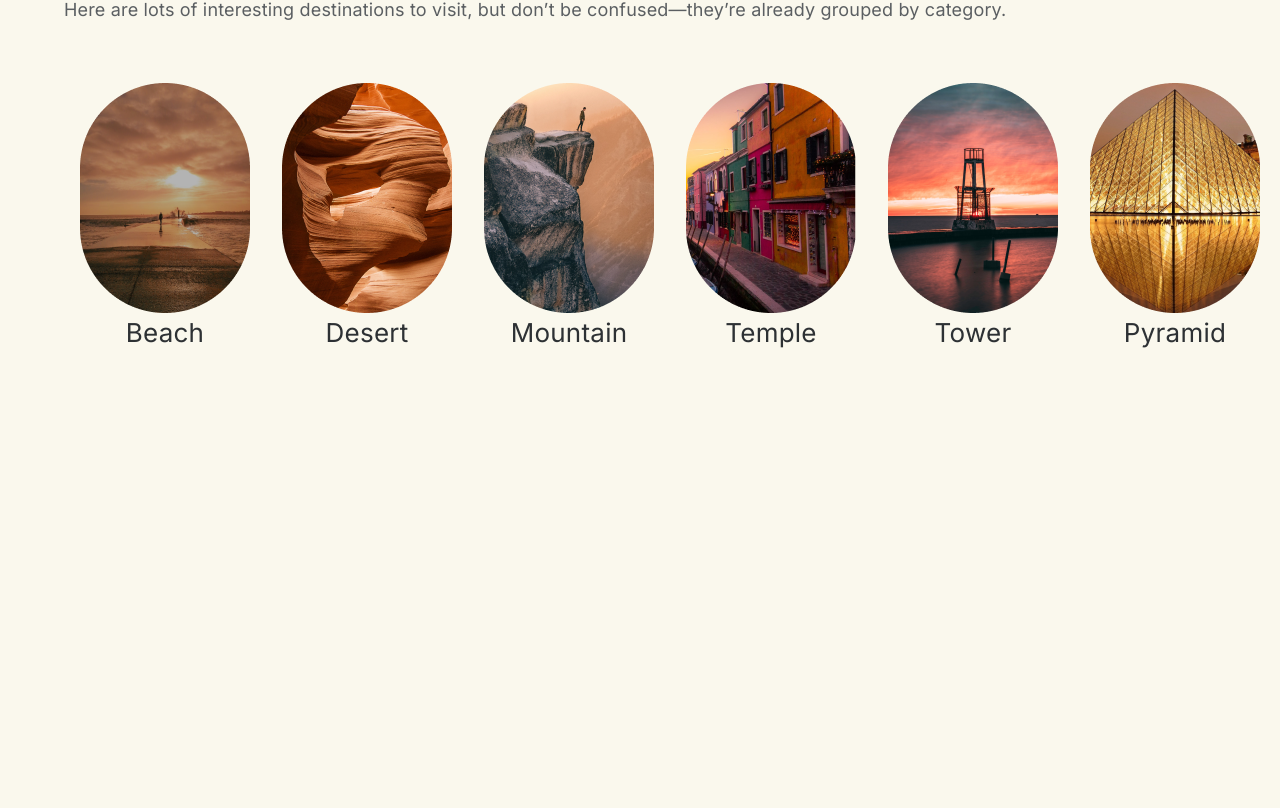
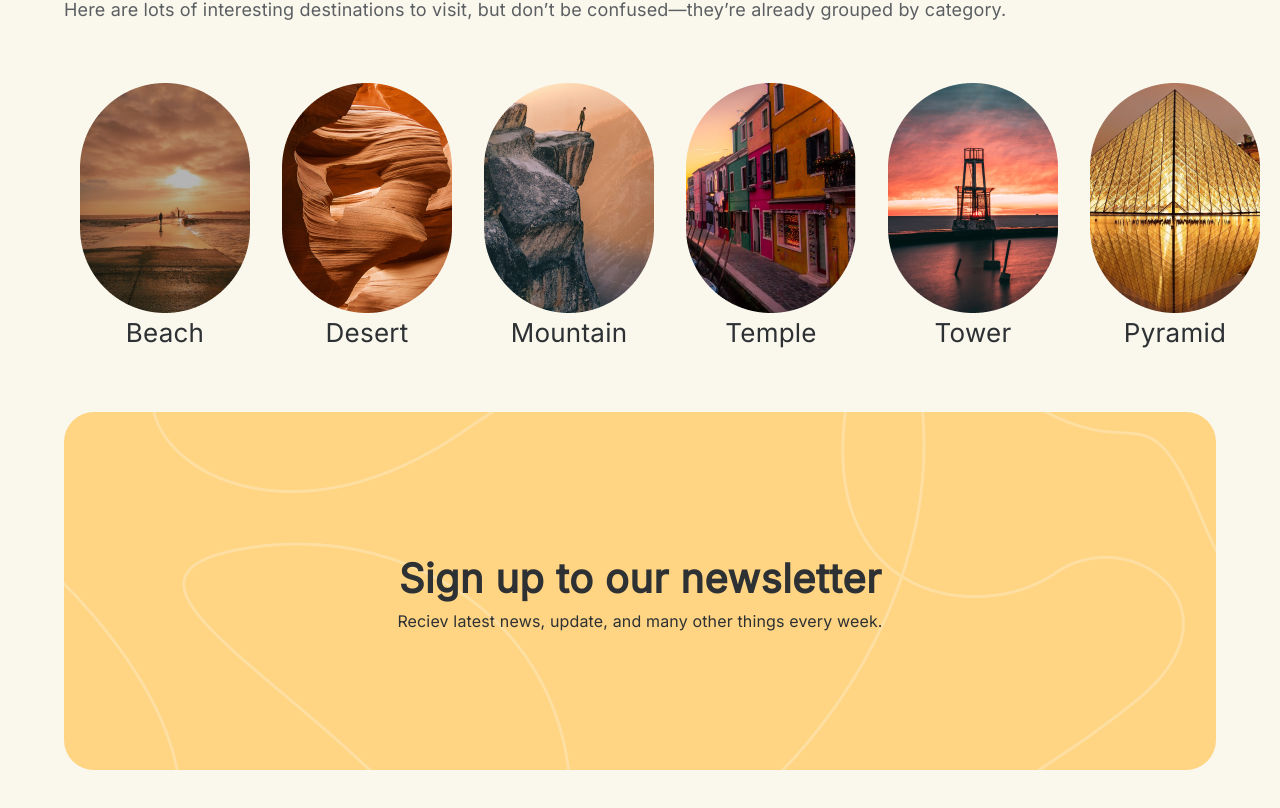
Before and after one commit to italosantana/website-travel-explorer, a React (Vite) app: page / in a window 1280 px wide. Shown: the part 756-1564 px from the top of the page. Before the commit the page ends 1176 px from the top, so only its background shows below. Built offline with nearby package versions, Linux system fonts and the light colour scheme.

Commit message:
feat: add newsletter component

```diff
--- a/src/App.tsx
+++ b/src/App.tsx
@@ -2,12 +2,14 @@ import React from 'react'
 import { Banner } from './components/Banner/Banner'
 import './index.css';
 import { Categories } from './components/Categories/Categories';
+import { Newsletter } from './components/Newsletter/Newsletter';
 
 function App() {
   return (
     <React.Fragment>
       <Banner />
       <Categories />
+      <Newsletter />
     </React.Fragment>
   )
 }
--- /dev/null
+++ b/src/components/Newsletter/Newsletter.tsx
@@ -0,0 +1,55 @@
+import { Box, Container, Typography } from "@mui/material"
+import Intersect from '../../assets/Intersect.png'
+import { Title } from "../Title/Title"
+import { Description } from '../Description/Description';
+
+const CardCentralNewsletter = () => {
+    return (
+        <Box
+            sx={{
+                display: 'flex',
+                flexDirection: 'column',
+                justifyContent: 'center',
+                backgroundColor: '#FFD482',
+                backgroundImage: `url(${Intersect})`,
+                height: '358px',
+                width: "1170px",
+                alignItems: 'center',
+                borderRadius: '30px'
+            }}
+        >
+            <Typography
+                sx={{
+                    color: "#2D3134",
+                    fontFamily: 'Inter',
+                    fontWeight: 600,
+                    fontSize: '40px'
+                }}
+            >Sign up to our newsletter</Typography>
+            <Typography
+                sx={{
+                    color: "#2D3134",
+                    fontFamily: 'Inter',
+                    fontWeight: 400,
+                    fontSize: '16px'
+                }}
+            >Reciev latest news, update, and many other things every week. </Typography>
+        </Box>
+    )
+}
+
+export const Newsletter = () => {
+    return (
+        <Container>
+            <Box
+                sx={{
+                    display: 'flex',
+                    justifyContent: 'center',
+                    height: '450px',
+                }}
+            >
+                <CardCentralNewsletter />
+            </Box>
+        </Container>
+    )
+}
```
Also changed, not shown: src/assets/Intersect.png (added).
